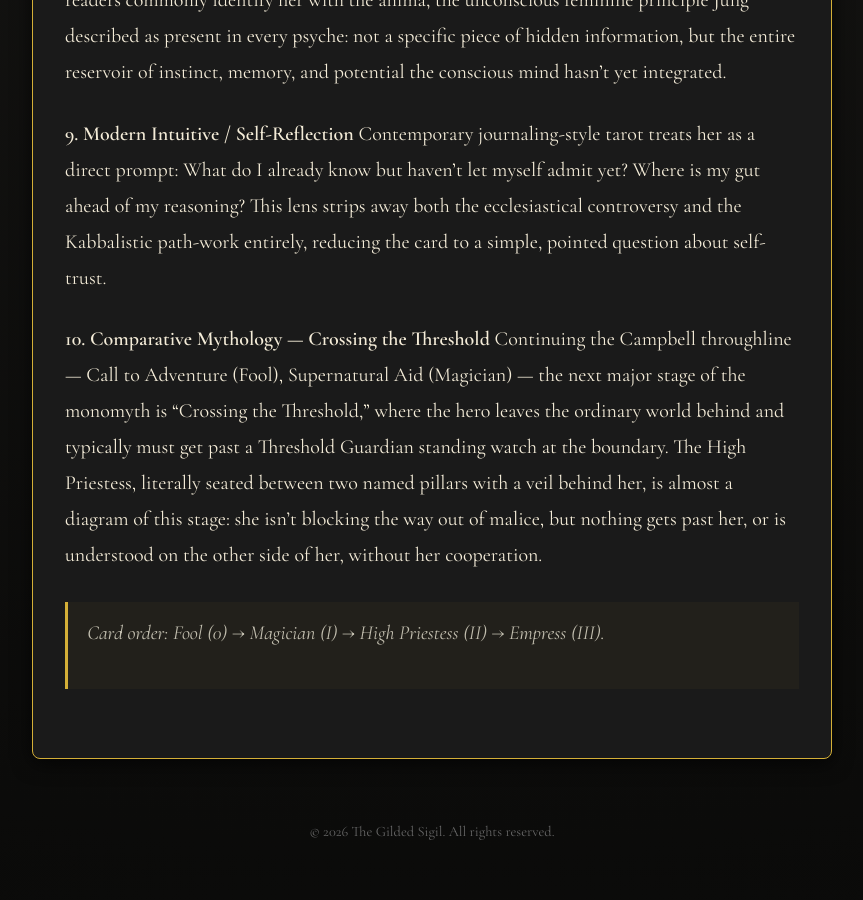
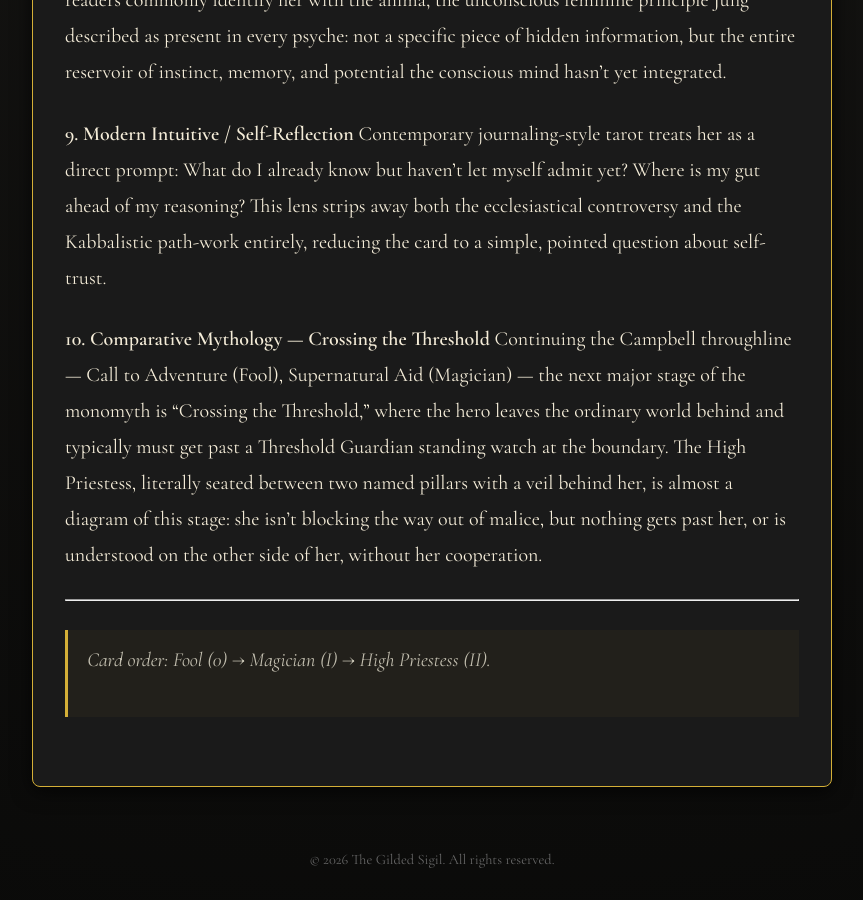
Before and after one commit to maf187/the-gilded-sigil, a Jekyll site: the page built from _posts/2026-08-31-the-high-priestess:-10-different-ways-to-interpret-it.md, in a window 1280 px wide and 900 px high, scrolled down 2942 px. Shown: the whole window, without its empty margins (208-1071 px from the left). Built offline with Jekyll 4.4.1, drawn with Linux system fonts in a browser that asks for light colours; before the commit the page ends 3814 px from its top, so only the background shows below that.

Commit message:
Update card order in High Priestess interpretation

```diff
--- a/_posts/2026-08-31-the-high-priestess:-10-different-ways-to-interpret-it.md
+++ b/_posts/2026-08-31-the-high-priestess:-10-different-ways-to-interpret-it.md
@@ -43,4 +43,6 @@ Contemporary journaling-style tarot treats her as a direct prompt: What do I alr
 **10. Comparative Mythology — Crossing the Threshold**
 Continuing the Campbell throughline — Call to Adventure (Fool), Supernatural Aid (Magician) — the next major stage of the monomyth is "Crossing the Threshold," where the hero leaves the ordinary world behind and typically must get past a Threshold Guardian standing watch at the boundary. The High Priestess, literally seated between two named pillars with a veil behind her, is almost a diagram of this stage: she isn't blocking the way out of malice, but nothing gets past her, or is understood on the other side of her, without her cooperation.
 
-> *Card order: Fool (0) → Magician (I) → High Priestess (II) → Empress (III).*
+---
+
+> *Card order: Fool (0) → Magician (I) → High Priestess (II).*
```
